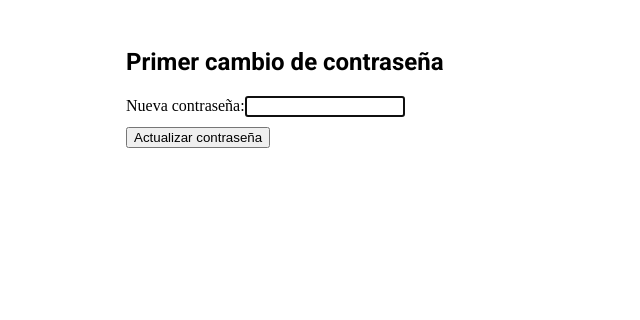
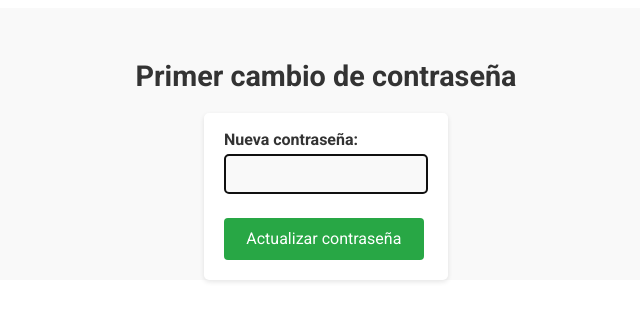
Before and after one commit to FernandoIvan10/SICA239, a React (Vite) app in the folder client/: page /SICA/primer-cambio-contrasena in a window 1280 px wide. Shown: the top 320 px of the page, without its empty margins (314-954 px from the left). Built offline with nearby package versions, Linux system fonts and the light colour scheme; sample sign-in values are in the browser's storage.

Commit message:
Se modificó el CSS de la página CambiarContrasenaPrimeraVez

```diff
--- a/client/src/assets/styles/global.css
+++ b/client/src/assets/styles/global.css
@@ -112,3 +112,39 @@ input {
     border: 1px solid #ccc;
     text-align: center;
 }
+
+.formulario-cambiar-contrasena{
+    background-color: white;
+    padding: 20px;
+    padding-top: 1px;
+    border-radius: 5px;
+    box-shadow: 0 2px 5px rgba(0, 0, 0, 0.1);
+    max-width: 500px;
+    margin: auto;
+}
+
+.formulario-cambiar-contrasena-campo{
+    display: flex;
+    flex-direction: column;
+    margin-bottom: 1.5rem;
+}
+
+.formulario-cambiar-contrasena-label {
+  font-family: 'Roboto';
+  display: block;
+  font-weight: bold;
+  margin-top: 1rem;
+  color: #333;
+  font-size: 16px;
+}
+
+.formulario-cambiar-contrasena-input {
+  font-family: 'Roboto';
+  padding: 0.6rem;
+  font-size: 1rem;
+  background-color: #f9f9f9;
+  border: 1px solid #ccc;
+  border-radius: 4px;
+  margin: 0;
+  margin-top: 0.3rem;
+}
--- a/client/src/pages/SICA/Globales/CambiarContrasena/CambiarContrasena.css
+++ /dev/null
@@ -1,37 +0,0 @@
-@import url('https://fonts.googleapis.com/css2?family=Roboto:wght@400;500;700&display=swap');
-
-.formulario-cambiar-contrasena{
-    background-color: white;
-    padding: 20px;
-    padding-top: 1px;
-    border-radius: 5px;
-    box-shadow: 0 2px 5px rgba(0, 0, 0, 0.1);
-    max-width: 500px;
-    margin: auto;
-}
-
-.formulario-cambiar-contrasena-campo{
-    display: flex;
-    flex-direction: column;
-    margin-bottom: 1.5rem;
-}
-
-.formulario-cambiar-contrasena-label {
-  font-family: 'Roboto';
-  display: block;
-  font-weight: bold;
-  margin-top: 1rem;
-  color: #333;
-  font-size: 16px;
-}
-
-.formulario-cambiar-contrasena-input {
-  font-family: 'Roboto';
-  padding: 0.6rem;
-  font-size: 1rem;
-  background-color: #f9f9f9;
-  border: 1px solid #ccc;
-  border-radius: 4px;
-  margin: 0;
-  margin-top: 0.3rem;
-}
--- a/client/src/pages/SICA/Globales/CambiarContrasena/CambiarContrasena.jsx
+++ b/client/src/pages/SICA/Globales/CambiarContrasena/CambiarContrasena.jsx
@@ -4,7 +4,6 @@ import { useNavigate } from 'react-router-dom'
 import { useValidarToken } from '../../../../hooks/useValidarToken/useValidarToken'
 import MenuLateral from '../../../../components/sica/MenuLateral/MenuLateral'
 import '../../../../assets/styles/global.css'
-import './CambiarContrasena.css'
 
 // Página del SICA para cambiar la contraseña del usuario
 export default function CambiarContrasena() {
@@ -100,7 +99,7 @@ export default function CambiarContrasena() {
               disabled={cargando}
             />
           </div>
-          <button className="boton-guardar" type="submit" disabled={cargando} style={{ marginTop: 10 }}>
+          <button className="boton-guardar" type="submit" disabled={cargando}>
             {cargando ? 'Guardando...' : 'Actualizar contraseña'}
           </button>
         </form>
--- a/client/src/pages/SICA/Globales/CambiarContrasenaPrimeraVez/CambiarContrasenaPrimeraVez.jsx
+++ b/client/src/pages/SICA/Globales/CambiarContrasenaPrimeraVez/CambiarContrasenaPrimeraVez.jsx
@@ -2,12 +2,13 @@ import { useState, useEffect } from 'react'
 import {jwtDecode} from 'jwt-decode'
 import { useNavigate } from 'react-router-dom'
 import { useValidarToken } from '../../../../hooks/useValidarToken/useValidarToken'
+import '../../../../assets/styles/global.css'
 
 // Página del SICA para cambiar la contraseña de un usuario cuando ingresa por primera vez al sistema
 export default function PrimerCambioContrasena() {
   useValidarToken() // El usuario debe haber iniciado sesión
 
-  const token = localStorage.getItem("token") // Token de inicio de sesión
+  const token = localStorage.getItem('token') // Token de inicio de sesión
   const navigate = useNavigate() // Para redirigir al usuario
   const [rol, setRol] = useState(null) // Tipo de usuario
   const [nuevaContrasena, setNuevaContrasena] = useState('')
@@ -55,7 +56,7 @@ export default function PrimerCambioContrasena() {
       if (!res.ok) throw new Error(data.mensaje || 'Error al cambiar contraseña')
 
       setMensaje('Contraseña actualizada correctamente.')
-      localStorage.removeItem("token")
+      localStorage.removeItem('token')
       setTimeout(() => navigate('/SICA/iniciar-sesion'), 2000)
     } catch (error) {
       setMensaje(error.message)
@@ -65,13 +66,15 @@ export default function PrimerCambioContrasena() {
   }
 
   return (
-    <>
-      <div style={{ maxWidth: 400, margin: 'auto', padding: 20 }}>
-        <h2>Primer cambio de contraseña</h2>
-        <form onSubmit={cambiarContrasena}>
-          <label htmlFor="nuevaContrasena">Nueva contraseña:</label>
+    <div className="contenedor-principal">
+      <div className="contenido-principal">
+        <h1>Primer cambio de contraseña</h1>
+        <form className="formulario-cambiar-contrasena" onSubmit={cambiarContrasena}>
+          <div className="formulario-cambiar-contrasena-campo">
+            <label className="formulario-cambiar-contrasena-label" htmlFor="nuevaContrasena">Nueva contraseña:</label>
             <input
               id="nuevaContrasena"
+              className="formulario-cambiar-contrasena-input"
               type="password"
               value={nuevaContrasena}
               onChange={(e) => setNuevaContrasena(e.target.value)}
@@ -80,12 +83,13 @@ export default function PrimerCambioContrasena() {
               disabled={cargando}
               autoFocus
             />
-          <button type="submit" disabled={cargando} style={{ marginTop: 10 }}>
+          </div>
+          <button className="boton-guardar" type="submit" disabled={cargando}>
             {cargando ? 'Guardando...' : 'Actualizar contraseña'}
           </button>
         </form>
-        {mensaje && <p style={{ marginTop: 10 }}>{mensaje}</p>}
+        {mensaje && <p>{mensaje}</p>}
       </div>
-    </>
+    </div>
   )
 }
```
Lines whose indentation alone changed are shown as unchanged.
